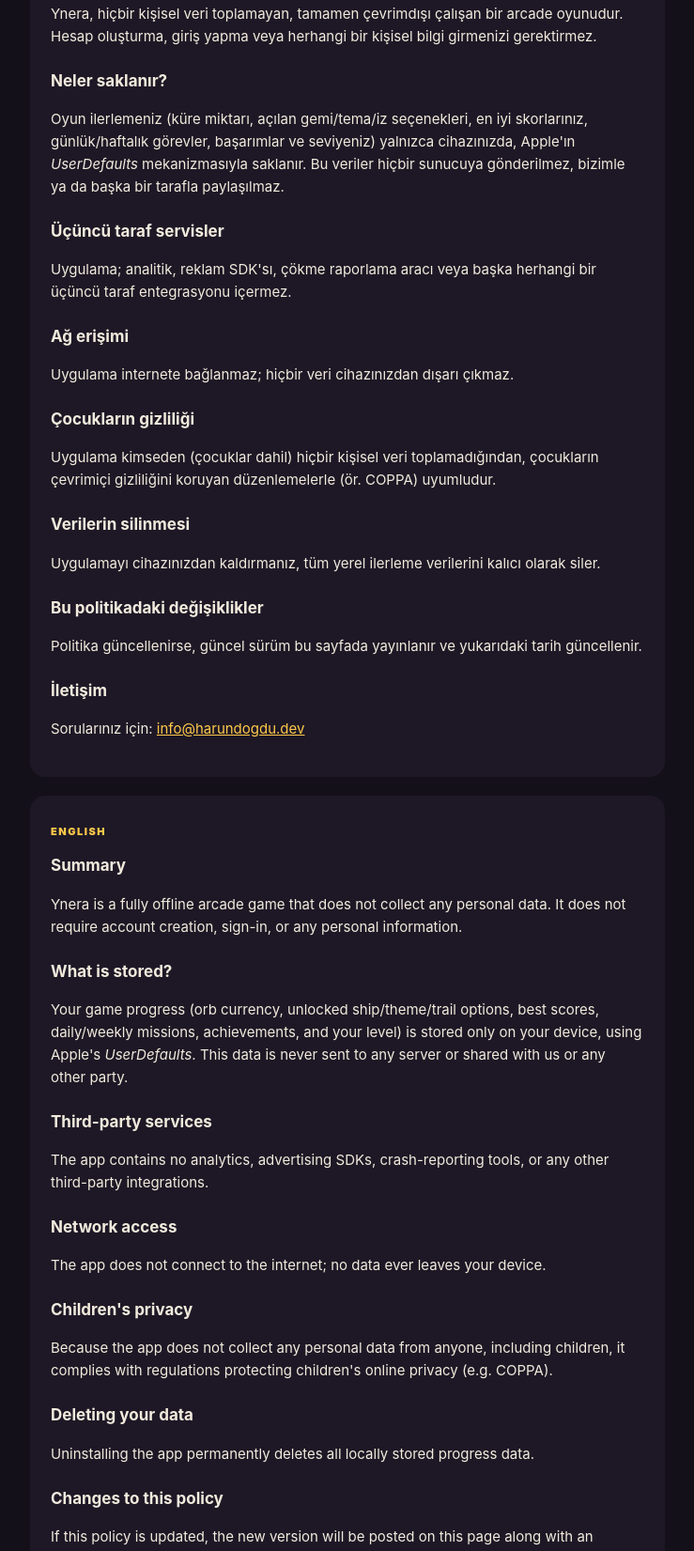
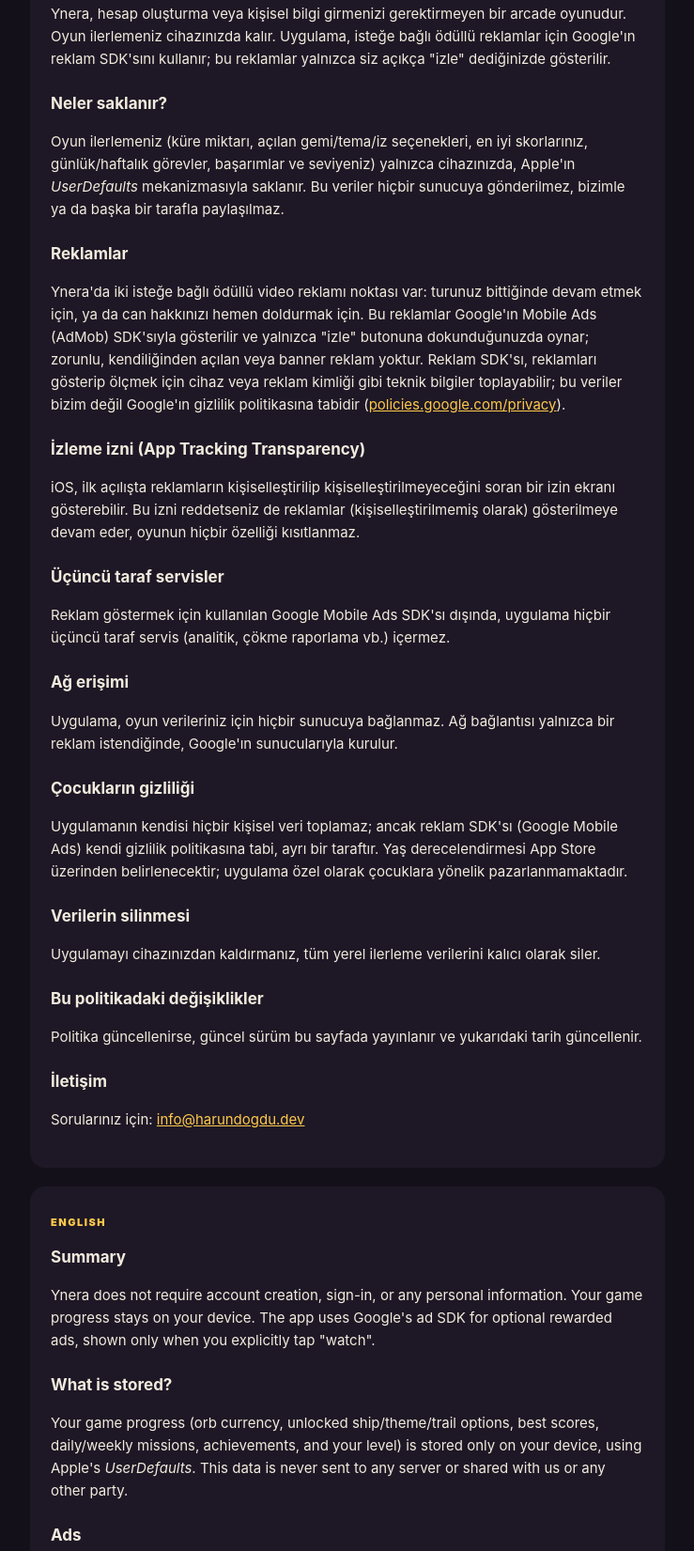
Before and after one commit to harundogdu/ynera-legal, a plain HTML site: page privacy.html in a window 1280 px wide. Shown: the part 324-1975 px from the top of the page at 94% size, without its empty margins (270-1009 px from the left). Drawn offline with Linux system fonts and the light colour scheme.

Commit message:
fix: gizlilik politikasi reklam SDK'sini (AdMob) ve ATT iznini yansitiyor

```diff
--- a/privacy.html
+++ b/privacy.html
@@ -21,19 +21,25 @@
     <span class="lang-label">TÜRKÇE</span>
 
     <h2>Özet</h2>
-    <p>Ynera, hiçbir kişisel veri toplamayan, tamamen çevrimdışı çalışan bir arcade oyunudur. Hesap oluşturma, giriş yapma veya herhangi bir kişisel bilgi girmenizi gerektirmez.</p>
+    <p>Ynera, hesap oluşturma veya kişisel bilgi girmenizi gerektirmeyen bir arcade oyunudur. Oyun ilerlemeniz cihazınızda kalır. Uygulama, isteğe bağlı ödüllü reklamlar için Google'ın reklam SDK'sını kullanır; bu reklamlar yalnızca siz açıkça "izle" dediğinizde gösterilir.</p>
 
     <h2>Neler saklanır?</h2>
     <p>Oyun ilerlemeniz (küre miktarı, açılan gemi/tema/iz seçenekleri, en iyi skorlarınız, günlük/haftalık görevler, başarımlar ve seviyeniz) yalnızca cihazınızda, Apple'ın <em>UserDefaults</em> mekanizmasıyla saklanır. Bu veriler hiçbir sunucuya gönderilmez, bizimle ya da başka bir tarafla paylaşılmaz.</p>
 
+    <h2>Reklamlar</h2>
+    <p>Ynera'da iki isteğe bağlı ödüllü video reklamı noktası var: turunuz bittiğinde devam etmek için, ya da can hakkınızı hemen doldurmak için. Bu reklamlar Google'ın Mobile Ads (AdMob) SDK'sıyla gösterilir ve yalnızca "izle" butonuna dokunduğunuzda oynar; zorunlu, kendiliğinden açılan veya banner reklam yoktur. Reklam SDK'sı, reklamları gösterip ölçmek için cihaz veya reklam kimliği gibi teknik bilgiler toplayabilir; bu veriler bizim değil Google'ın gizlilik politikasına tabidir (<a href="https://policies.google.com/privacy">policies.google.com/privacy</a>).</p>
+
+    <h2>İzleme izni (App Tracking Transparency)</h2>
+    <p>iOS, ilk açılışta reklamların kişiselleştirilip kişiselleştirilmeyeceğini soran bir izin ekranı gösterebilir. Bu izni reddetseniz de reklamlar (kişiselleştirilmemiş olarak) gösterilmeye devam eder, oyunun hiçbir özelliği kısıtlanmaz.</p>
+
     <h2>Üçüncü taraf servisler</h2>
-    <p>Uygulama; analitik, reklam SDK'sı, çökme raporlama aracı veya başka herhangi bir üçüncü taraf entegrasyonu içermez.</p>
+    <p>Reklam göstermek için kullanılan Google Mobile Ads SDK'sı dışında, uygulama hiçbir üçüncü taraf servis (analitik, çökme raporlama vb.) içermez.</p>
 
     <h2>Ağ erişimi</h2>
-    <p>Uygulama internete bağlanmaz; hiçbir veri cihazınızdan dışarı çıkmaz.</p>
+    <p>Uygulama, oyun verileriniz için hiçbir sunucuya bağlanmaz. Ağ bağlantısı yalnızca bir reklam istendiğinde, Google'ın sunucularıyla kurulur.</p>
 
     <h2>Çocukların gizliliği</h2>
-    <p>Uygulama kimseden (çocuklar dahil) hiçbir kişisel veri toplamadığından, çocukların çevrimiçi gizliliğini koruyan düzenlemelerle (ör. COPPA) uyumludur.</p>
+    <p>Uygulamanın kendisi hiçbir kişisel veri toplamaz; ancak reklam SDK'sı (Google Mobile Ads) kendi gizlilik politikasına tabi, ayrı bir taraftır. Yaş derecelendirmesi App Store üzerinden belirlenecektir; uygulama özel olarak çocuklara yönelik pazarlanmamaktadır.</p>
 
     <h2>Verilerin silinmesi</h2>
     <p>Uygulamayı cihazınızdan kaldırmanız, tüm yerel ilerleme verilerini kalıcı olarak siler.</p>
@@ -49,19 +55,25 @@
     <span class="lang-label">ENGLISH</span>
 
     <h2>Summary</h2>
-    <p>Ynera is a fully offline arcade game that does not collect any personal data. It does not require account creation, sign-in, or any personal information.</p>
+    <p>Ynera does not require account creation, sign-in, or any personal information. Your game progress stays on your device. The app uses Google's ad SDK for optional rewarded ads, shown only when you explicitly tap "watch".</p>
 
     <h2>What is stored?</h2>
     <p>Your game progress (orb currency, unlocked ship/theme/trail options, best scores, daily/weekly missions, achievements, and your level) is stored only on your device, using Apple's <em>UserDefaults</em>. This data is never sent to any server or shared with us or any other party.</p>
 
+    <h2>Ads</h2>
+    <p>Ynera has two optional rewarded video ad moments: continuing after a run ends, or refilling a life right away. These ads run through Google's Mobile Ads (AdMob) SDK and only play when you tap "watch"; there are no forced, auto-playing, or banner ads. The ad SDK may collect technical information such as a device or advertising identifier to serve and measure ads; this data is governed by Google's privacy policy (<a href="https://policies.google.com/privacy">policies.google.com/privacy</a>), not ours.</p>
+
+    <h2>Tracking permission (App Tracking Transparency)</h2>
+    <p>iOS may show a one-time prompt on first launch asking whether ads can be personalized. If you decline, ads still play (just non-personalized), and no feature of the game is limited.</p>
+
     <h2>Third-party services</h2>
-    <p>The app contains no analytics, advertising SDKs, crash-reporting tools, or any other third-party integrations.</p>
+    <p>Aside from Google Mobile Ads SDK, used to show ads, the app contains no other third-party services (no analytics, no crash reporting).</p>
 
     <h2>Network access</h2>
-    <p>The app does not connect to the internet; no data ever leaves your device.</p>
+    <p>The app never connects to a server for your game data. A network connection is made only when requesting an ad, to Google's servers.</p>
 
     <h2>Children's privacy</h2>
-    <p>Because the app does not collect any personal data from anyone, including children, it complies with regulations protecting children's online privacy (e.g. COPPA).</p>
+    <p>The app itself does not collect personal data, but the ad SDK (Google Mobile Ads) is a separate third party governed by its own privacy policy. The age rating will be set on the App Store; the app is not specifically marketed to children.</p>
 
     <h2>Deleting your data</h2>
     <p>Uninstalling the app permanently deletes all locally stored progress data.</p>
```
